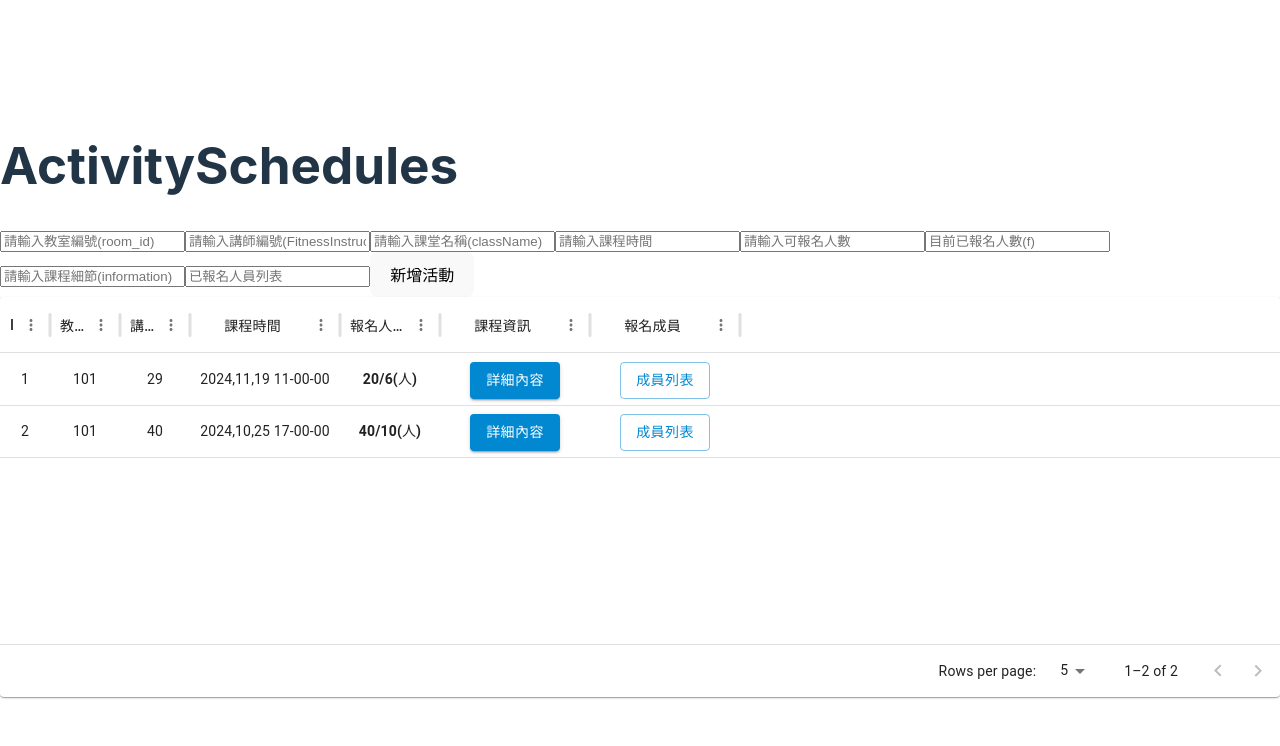
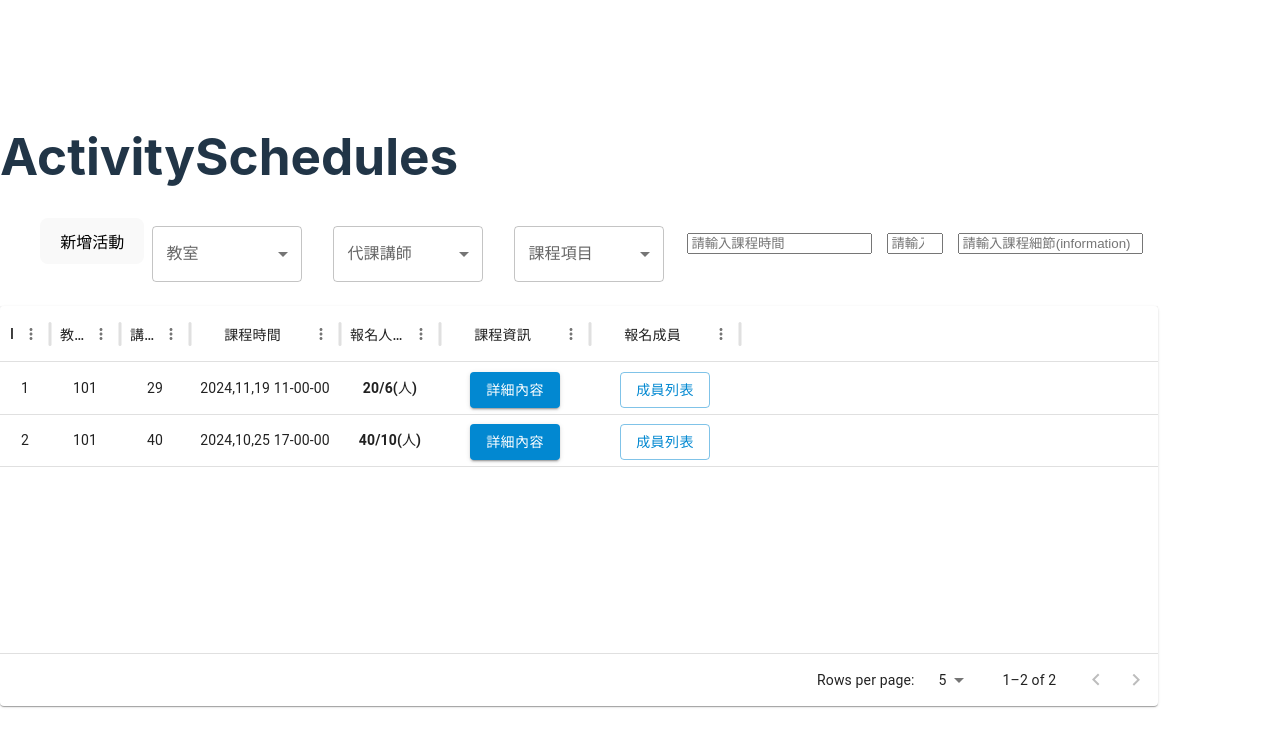
Before and after one commit to YangYangCode/Java_study_project, a React (Vite) app in the folder study_react/ActivitySchedule/: page / in a window 1280 px wide. Shown: the top 746 px of the page. Built offline with nearby package versions, Linux system fonts and the light colour scheme.

Commit message:
newAS, input -> form

```diff
--- a/study_react/ActivitySchedule/src/components/ActSchInput.jsx
+++ b/study_react/ActivitySchedule/src/components/ActSchInput.jsx
@@ -1,75 +1,115 @@
+import { FormControl, InputLabel, MenuItem, Select } from "@mui/material";
 import React from "react";
 
-const ActSchInput = ({ ActSch, setActSch, onAdd }) => {
-
-    // {id: 1,
-    //  room: 101,
-    //  FitnessInstructor: 29,
-    //  class: "空中瑜珈",
-    //  numberOfCanRegister: 20,
-    //  numberOfHaveSigned: 6,
-    //  classTime: "2024,11,19 11-00-00",
-    //  information: "information",
-    //  memberHaveSigned: ["a", "b", "c", "d", "e", "f"]},
+const ActSchInput = ({ ActSch, setActSch, onAdd, FromInput, handleChange, FitnessInstructors, classes, rooms }) => {
 
   // 函數用於更新 ActSch 的屬性內容
   const changeActSch = (value, field) => {
-    setActSch((prevActSch) => ({...prevActSch,[field]: value}));
+    setActSch((prevActSch) => ({ ...prevActSch, [field]: value }));
   };
 
+
   return (
-    <div>
-      <input
-        onChange={(e) => changeActSch(e.target.value, "room")} // 更新room
-        value={ActSch.room}
-        placeholder="請輸入教室編號(room_id)"
-      />
 
-      <input
-        onChange={(e) => changeActSch(e.target.value, "FitnessInstructor")} // 更新FitnessInstructor
-        value={ActSch.FitnessInstructor}
-        placeholder="請輸入講師編號(FitnessInstructor_id)"
-      />
+    <ul style={{ listStyleType: "none"}}>
 
-      <input
-        onChange={(e) => changeActSch(e.target.value, "class")} // 更新class
-        value={ActSch.class}
-        placeholder="請輸入課堂名稱(className)"
-      />
+      <button onClick={onAdd} >新增活動</button>
 
+      <li style={{ display: "inline", marginRight: "15px" }}>
+        <FormControl sx={{ m: 1, minWidth: 150 }}>
+          <InputLabel id="ActSchformRoomsInput">教室</InputLabel>
+          <Select
+            labelId="ActSchformRoomsInput"
+            id="ActSchformRoomInput"
+            value={FromInput}
+            onChange={handleChange}
+            autoWidth
+            label="教室"
+          >
+            <MenuItem value="">
+              <em>None</em>
+            </MenuItem>
+            {rooms.map((room, index) => (
+              <MenuItem key={index} value={room}>
+                {room}
+              </MenuItem>
+            ))}
+          </Select>
+        </FormControl>
+      </li>
+
+      <li style={{ display: "inline", marginRight: "15px" }}>
+        <FormControl sx={{ m: 1, minWidth: 150 }}>
+          <InputLabel id="ActSchformFitnessInstructorsInput">代課講師</InputLabel>
+          <Select
+            labelId="ActSchformFitnessInstructorsInput"
+            id="ActSchformFitnessInstructorInput"
+            value={FromInput}
+            onChange={handleChange}
+            autoWidth
+            label="代課講師"
+          >
+            <MenuItem value="">
+              <em>None</em>
+            </MenuItem>
+            {FitnessInstructors.map((FitnessInstructor, index) => (
+              <MenuItem key={index} value={FitnessInstructor}>
+                {FitnessInstructor}
+              </MenuItem>
+            ))}
+          </Select>
+        </FormControl>
+      </li>
+
+      <li style={{ display: "inline", marginRight: "15px" }}>
+        <FormControl sx={{ m: 1, minWidth: 150 }}>
+          <InputLabel id="ActSchformclassesInput">課程項目</InputLabel>
+          <Select
+            labelId="ActSchformclassesInput"
+            id="ActSchformclasseInput"
+            value={FromInput}
+            onChange={handleChange}
+            autoWidth
+            label="課程項目"
+          >
+            <MenuItem value="">
+              <em>None</em>
+            </MenuItem>
+            {classes.map((class_, index) => (
+              <MenuItem key={index} value={class_}>
+                {class_}
+              </MenuItem>
+            ))}
+          </Select>
+        </FormControl>
+      </li>
+
+      <li style={{ display: "inline", marginRight: "15px" }}>
         <input
           onChange={(e) => changeActSch(e.target.value, "classTime")} // 更新classTime
           value={ActSch.classTime}
           placeholder="請輸入課程時間"
         />
+      </li>
 
+      <li style={{ display: "inline", marginRight: "15px" }}>
         <input
           onChange={(e) => changeActSch(e.target.value, "numberOfCanRegister")} // 更新numberOfCanRegister
           value={ActSch.numberOfCanRegister}
           placeholder="請輸入可報名人數"
+          type="number" min={1} max={50}
         />
+      </li>
 
-      <input
-        onChange={(e) => changeActSch(e.target.value, "numberOfHaveSigned")} // 更新numberOfHaveSigned
-        value={ActSch.texnumberOfHaveSignedt}
-        placeholder="目前已報名人數(f)"
-      />
-
+      <li style={{ display: "inline", marginRight: "15px" }}>
         <input
           onChange={(e) => changeActSch(e.target.value, "information")} // 更新information
           value={ActSch.information}
           placeholder="請輸入課程細節(information)"
         />
+      </li>
 
-      <input
-        onChange={(e) => changeActSch(e.target.value, "memberHaveSigned")} // 更新memberHaveSigned
-        value={ActSch.memberHaveSigned}
-        placeholder="已報名人員列表"
-      />
-
-      <button onClick={onAdd} >新增活動</button>
-
-    </div>
+    </ul>
   );
 };
 
```
Also changed, not shown: study_react/ActivitySchedule/src/components/InputItem/FormClass.jsx (added, +39 -0 lines). Lines whose indentation alone changed are shown as unchanged.
